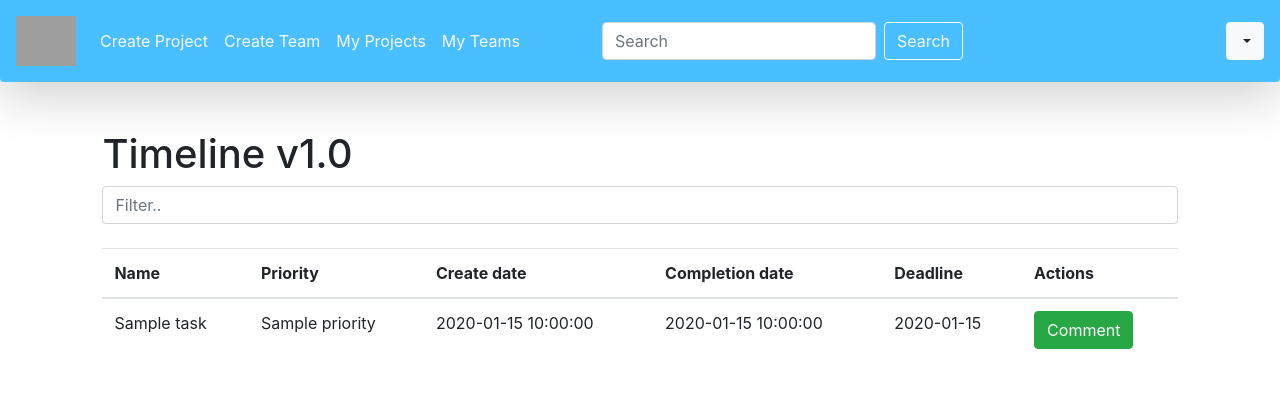
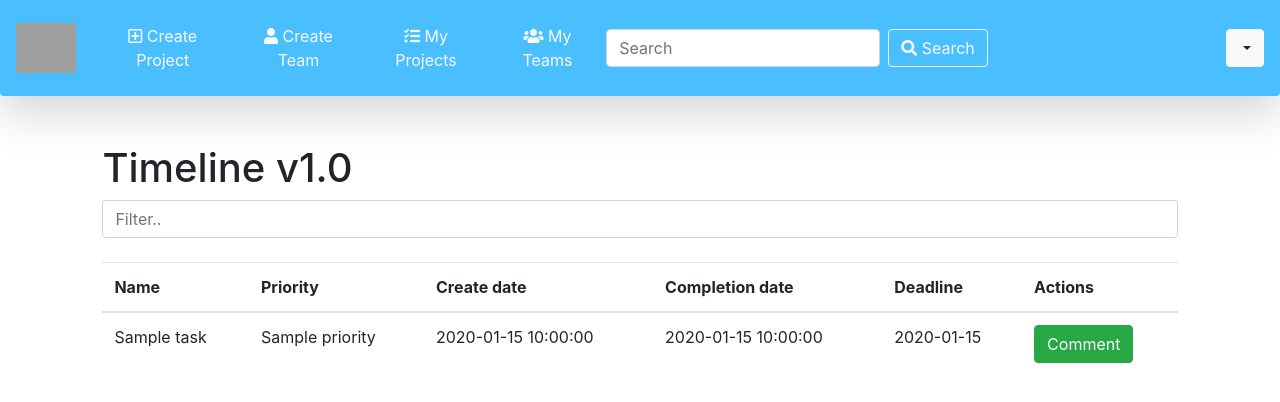
Before and after one commit to CoToDo/CoToDo, a Symfony app: template templates/dashboard/index.html.twig in a window 1280 px wide. Shown: the top 402 px of the page. Run offline with Twig, Linux system fonts and the light colour scheme; the template is opened without the code that fills it: most values are stand-ins (such as "Sample title", 1, 10 or a date in 2020); some libraries are stand-ins or nearby versions; grey boxes are pictures that could not be loaded.

Commit message:
Adding icons to navbar in dashboard

```diff
--- a/templates/base.html.twig
+++ b/templates/base.html.twig
@@ -6,6 +6,8 @@
         <link rel="stylesheet" href="//maxcdn.bootstrapcdn.com/font-awesome/4.1.0/css/font-awesome.min.css">
         <link rel="stylesheet" href="{{ asset('css/styles.css') }}">
         <link rel="shortcut icon" href="{{ asset('icon.ico') }}"/>
+        <link rel="stylesheet" href="https://use.fontawesome.com/releases/v5.0.10/css/all.css" integrity="sha384-+d0P83n9kaQMCwj8F4RJB66tzIwOKmrdb46+porD/OvrJ+37WqIM7UoBtwHO6Nlg" crossorigin="anonymous">
+
 
         <title>{% block title %}Home{% endblock %} | CoToDo</title>
         {% block stylesheets %}{% endblock %}
@@ -22,10 +24,10 @@
             </button>
             <div class="collapse navbar-collapse" id="navbarNavAltMarkup">
                 <div class="navbar-nav">
-                    <a class="nav-item nav-link text-center text-light" href="{{ path('project_new') }}">Create Project</a>
-                    <a class="nav-item nav-link text-center text-light" href="{{ path('team_new') }}">Create Team</a>
-                    <a class="nav-item nav-link text-center text-light" href="{{ path('project_index') }}">My Projects</a>
-                    <a class="nav-item nav-link text-center text-light" href="{{ path('team_index') }}">My Teams</a>
+                    <a class="nav-item nav-link text-center text-light" href="{{ path('project_new') }}"><i class="far fa-plus-square"></i> Create Project</a>
+                    <a class="nav-item nav-link text-center text-light" href="{{ path('team_new') }}"><i class="fas fa-user"></i> Create Team</a>
+                    <a class="nav-item nav-link text-center text-light" href="{{ path('project_index') }}"><i class="fas fa-tasks"></i> My Projects</a>
+                    <a class="nav-item nav-link text-center text-light" href="{{ path('team_index') }}"> <i class="fas fa-users"></i> My Teams</a>
                 </div>
 
             </div>
@@ -34,7 +36,7 @@
             <div class="w-50 p-0">
                 <form class="form-inline my-2 my-lg-0">
                     <input class="form-control mr-sm-2" type="search" placeholder="Search" aria-label="Search">
-                    <button class="btn btn-outline-light my-2 my-sm-0" type="submit">Search</button>
+                    <button class="btn btn-outline-light my-2 my-sm-0" type="submit"> <i class="fas fa-search"></i> Search</button>
                 </form>
             </div>
 
@@ -43,11 +45,11 @@
                     {{app.user}}
                 </button>
                     <div class="dropdown-menu dropdown-menu-right" aria-labelledby="navbarDropdown">
-                        <div class="dropdown-item pointer-events-none">Signed in as <b>{{app.user.name}} {{app.user.lastname}}</b></div>
+                        <div class="dropdown-item pointer-events-none"><i class="fas fa-user-circle"></i> Signed in as <b>{{app.user.name}} {{app.user.lastname}}</b></div>
                         <div class="dropdown-divider"></div>
-                        <a class="dropdown-item" href="{{ path('user_show', {'id': app.user.id}) }}">Settings</a>
+                        <a class="dropdown-item" href="{{ path('user_show', {'id': app.user.id}) }}"><i class="fas fa-cog"></i> Settings</a>
                         <div class="dropdown-divider"></div>
-                        <a class="dropdown-item" href="{{ path('logout') }}">Logout</a>
+                        <a class="dropdown-item" href="{{ path('logout') }}"><i class="fas fa-sign-out-alt"></i> Logout</a>
                     </div>
                 </div>
             </div>
```
